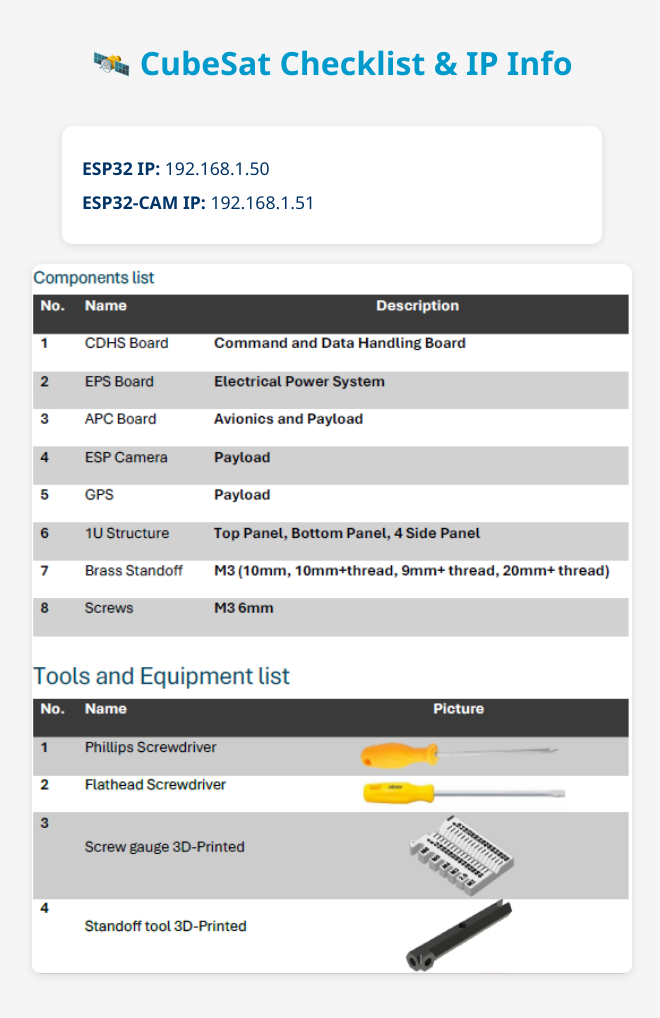
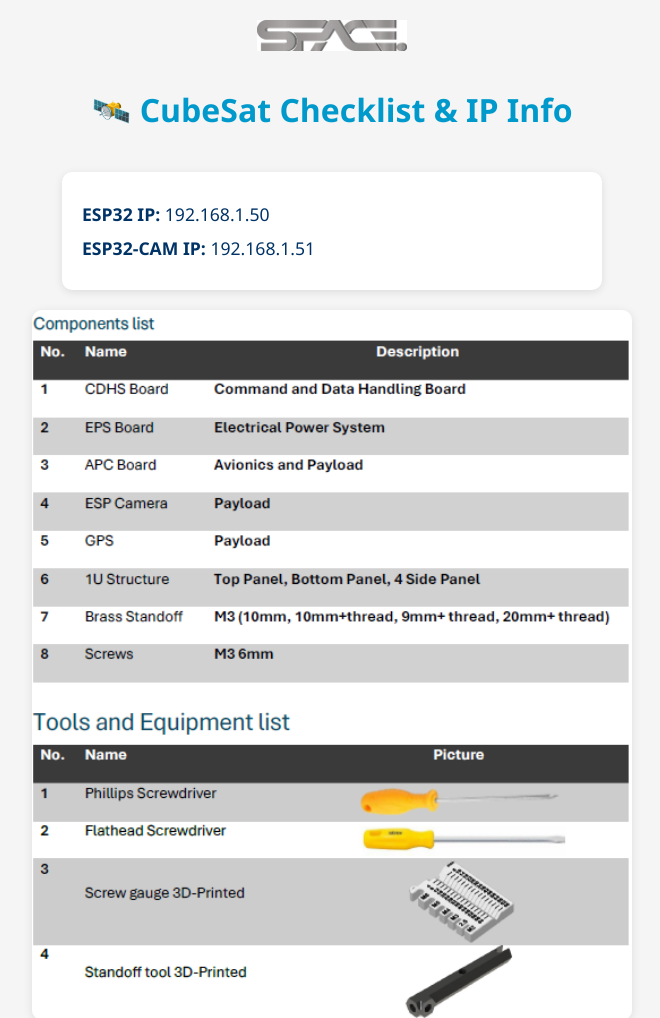
Before and after one commit to ahmadyacine/cubesat-checklist, a plain HTML site: page index.html in a window 1280 px wide. Shown: the top 1018 px of the page, without its empty margins (308-968 px from the left). Before the commit the page ends 994 px from the top, so only its background shows below. Drawn offline with Linux system fonts and the light colour scheme.

Commit message:
second commit

```diff
--- a/index.html
+++ b/index.html
@@ -22,6 +22,12 @@
             flex-direction: column;
             align-items: center;
             padding: 20px;
+        }
+
+        .logo {
+            max-width: 150px;
+            height: auto;
+            margin-bottom: 10px;
         }
 
         header {
@@ -70,6 +76,7 @@
 
 <body>
     <header>
+        <img src="logo.png" alt="Company Logo" class="logo" />
         <h1>🛰️ CubeSat Checklist & IP Info</h1>
     </header>
 
```
Also changed, not shown: logo.PNG (added).
